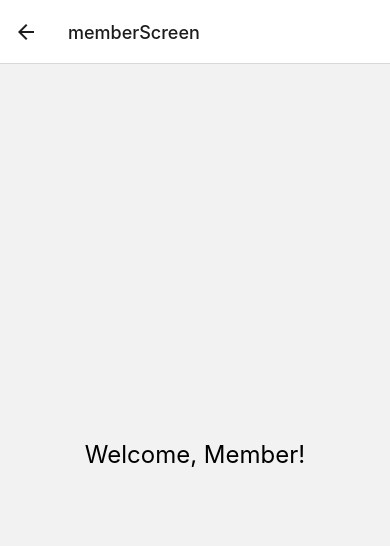
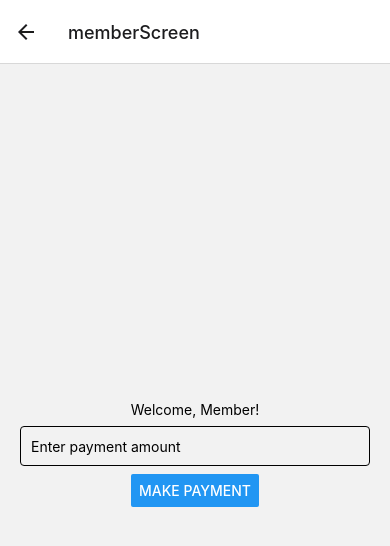
Before and after one commit to juderozario08/recreational-club, a React Native app: screen /memberScreen in a window 390 px wide. Shown: the top 546 px of the page. Built offline with nearby package versions, Linux system fonts and the light colour scheme.

Commit message:
update member

```diff
--- a/screens/memberScreen.js
+++ b/screens/memberScreen.js
@@ -1,10 +1,49 @@
-import React from 'react';
-import { View, Text, StyleSheet } from 'react-native';
+import React, { useState } from 'react';
+import { View, Button, Alert, Text, TextInput, StyleSheet } from 'react-native';
+import axios from 'axios';
 
 const MemberScreen = () => {
+  const [amount, setAmount] = useState(''); // State to hold the payment amount
+
+  const handlePayment = async () => {
+    if (!amount) {
+      Alert.alert('Error', 'Please enter an amount');
+      return;
+    }
+
+    try {
+      // Replace 'your_payment_api_endpoint' with your actual payment API endpoint
+      const response = await axios.post('your_payment_api_endpoint', {
+        amount: amount, // Send the amount to your backend
+        // Add other necessary data here, e.g., user ID, payment method, etc.
+      });
+
+      // Handle the response from your backend
+      console.log(response.data);
+      Alert.alert('Payment Successful', `Paid $${amount}`);
+
+      // Reset the amount after successful payment
+      setAmount('');
+    } catch (error) {
+      console.error(error);
+      Alert.alert('Payment Failed', 'Something went wrong with your payment. Please try again.');
+    }
+  };
+
   return (
     <View style={styles.container}>
-      <Text style={styles.text}>Welcome, Member!</Text>
+      <Text>Welcome, Member!</Text>
+      <TextInput
+        style={styles.input}
+        value={amount}
+        onChangeText={setAmount} // Update the amount state when text changes
+        placeholder="Enter payment amount"
+        keyboardType="numeric" // Ensures that the keyboard is suitable for entering numbers
+      />
+      <Button
+        title="Make Payment"
+        onPress={handlePayment} // Call the handlePayment function when the button is pressed
+      />
     </View>
   );
 };
@@ -14,9 +53,19 @@ const styles = StyleSheet.create({
     flex: 1,
     justifyContent: 'center',
     alignItems: 'center',
+    padding: 20,
   },
   text: {
     fontSize: 24,
+    marginBottom: 20, // Add some space between the text and the input field
+  },
+  input: {
+    width: '100%', // Make the input stretch to the container width
+    height: 40,
+    marginVertical: 8, // Add some vertical margin for spacing
+    borderWidth: 1,
+    padding: 10, // Padding inside the input for text
+    borderRadius: 4, // Slightly round the corners of the input field
   },
 });
 
```
Also changed, not shown: 1 other file (tests, documents, lock files or other folders).
